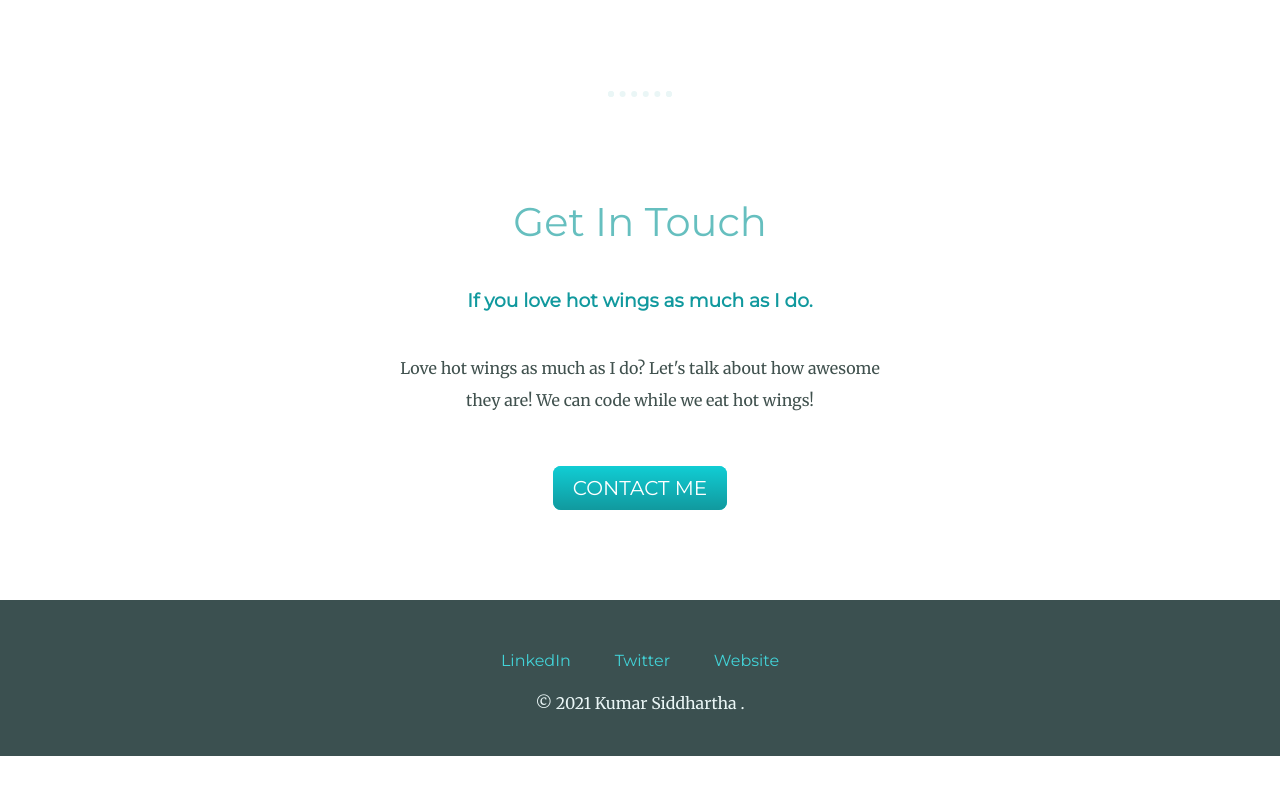
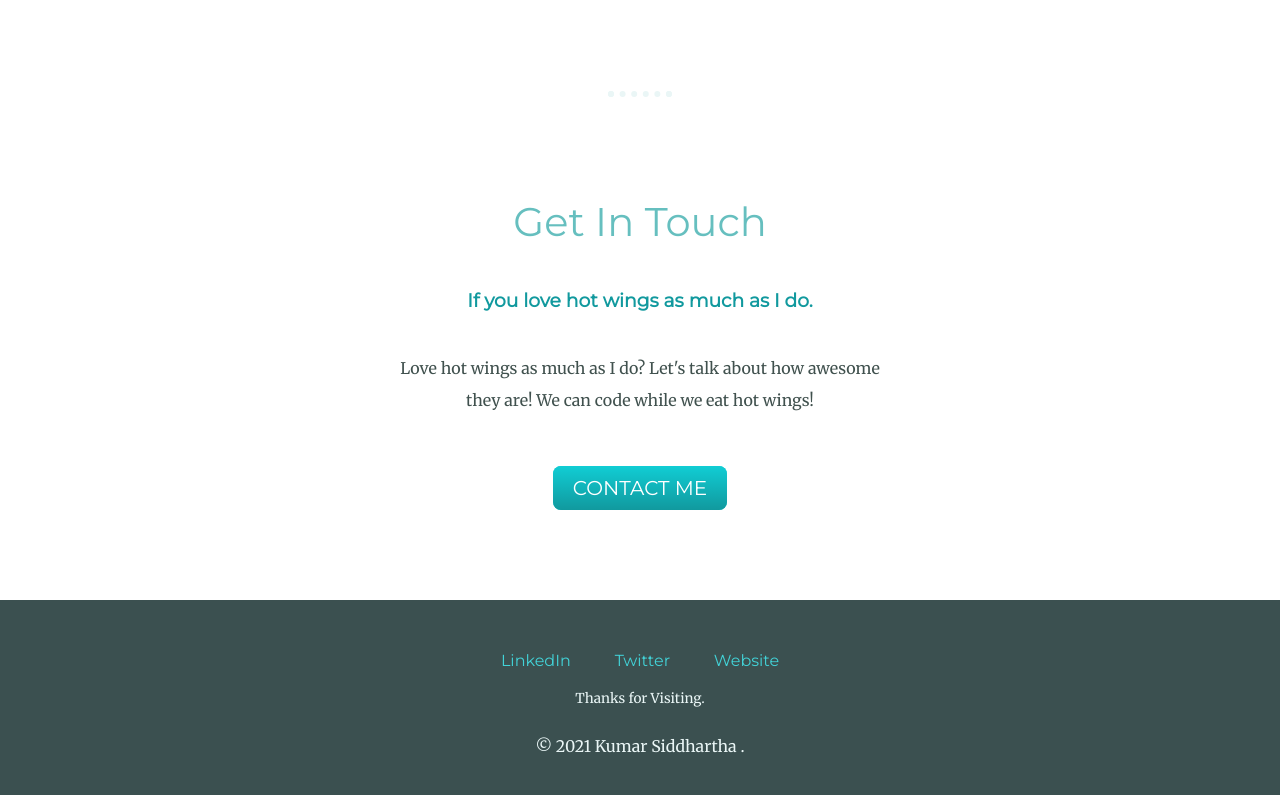
Before and after one commit to Kumar-Siddhartha21/MySite, a plain HTML site: page index.html in a window 1280 px wide. Shown: the part 2027-2822 px from the top of the page. Before the commit the page ends 2783 px from the top, so only its background shows below. Drawn offline with Linux system fonts and the light colour scheme.

```diff
--- a/index.html
+++ b/index.html
@@ -59,6 +59,7 @@
     <a class="footer-link" href="https://www.linkedin.com/in/kumar-siddhartha-550679180">LinkedIn</a>
     <a class="footer-link" href="https://twitter.com/yu_angela">Twitter</a>
     <a class="footer-link" href="https://www.xyz.com/">Website</a>
+    <p class="visiting">Thanks for Visiting. </p>
     <p class="copyright">© 2021 Kumar Siddhartha .</p>
   </div>
 </body>
```
